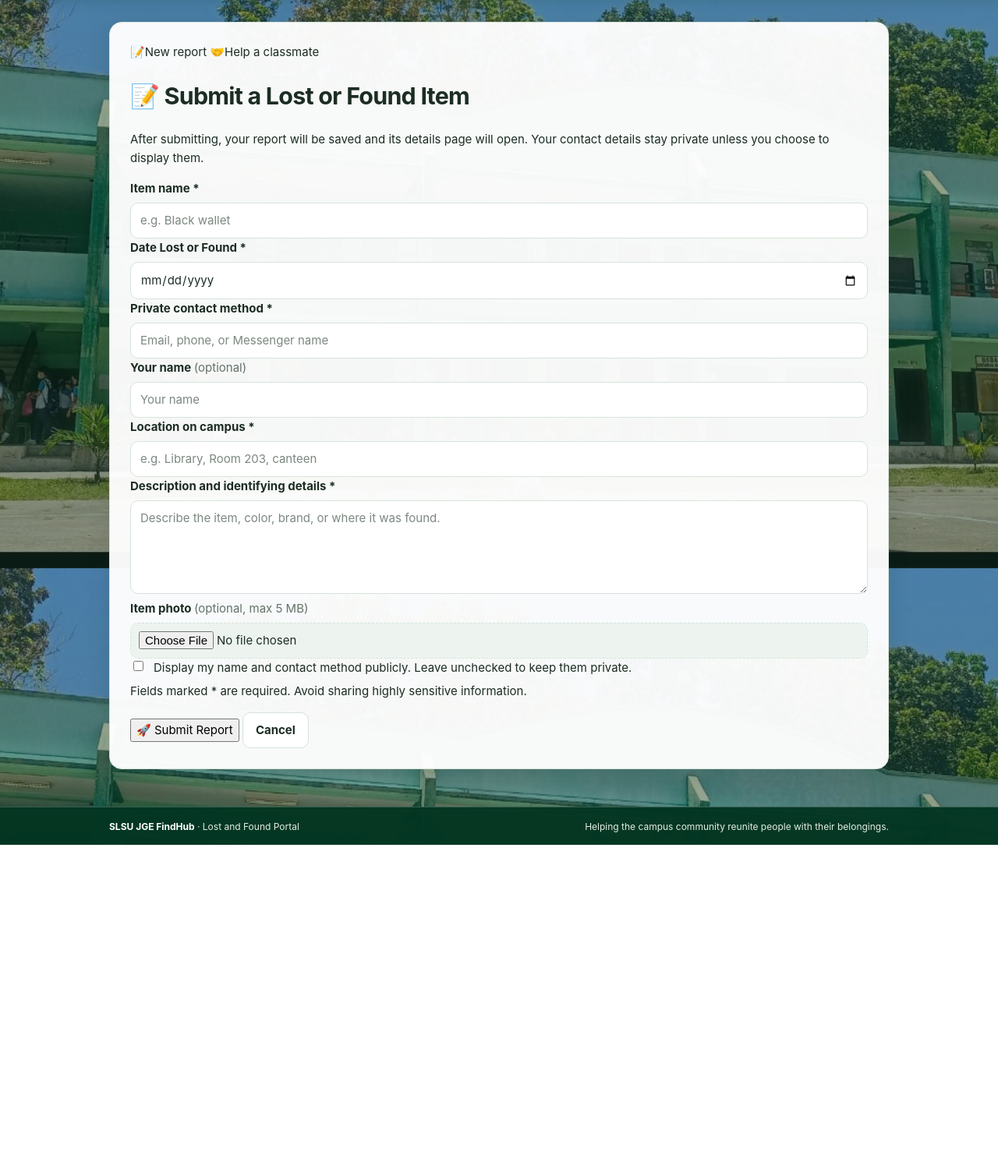
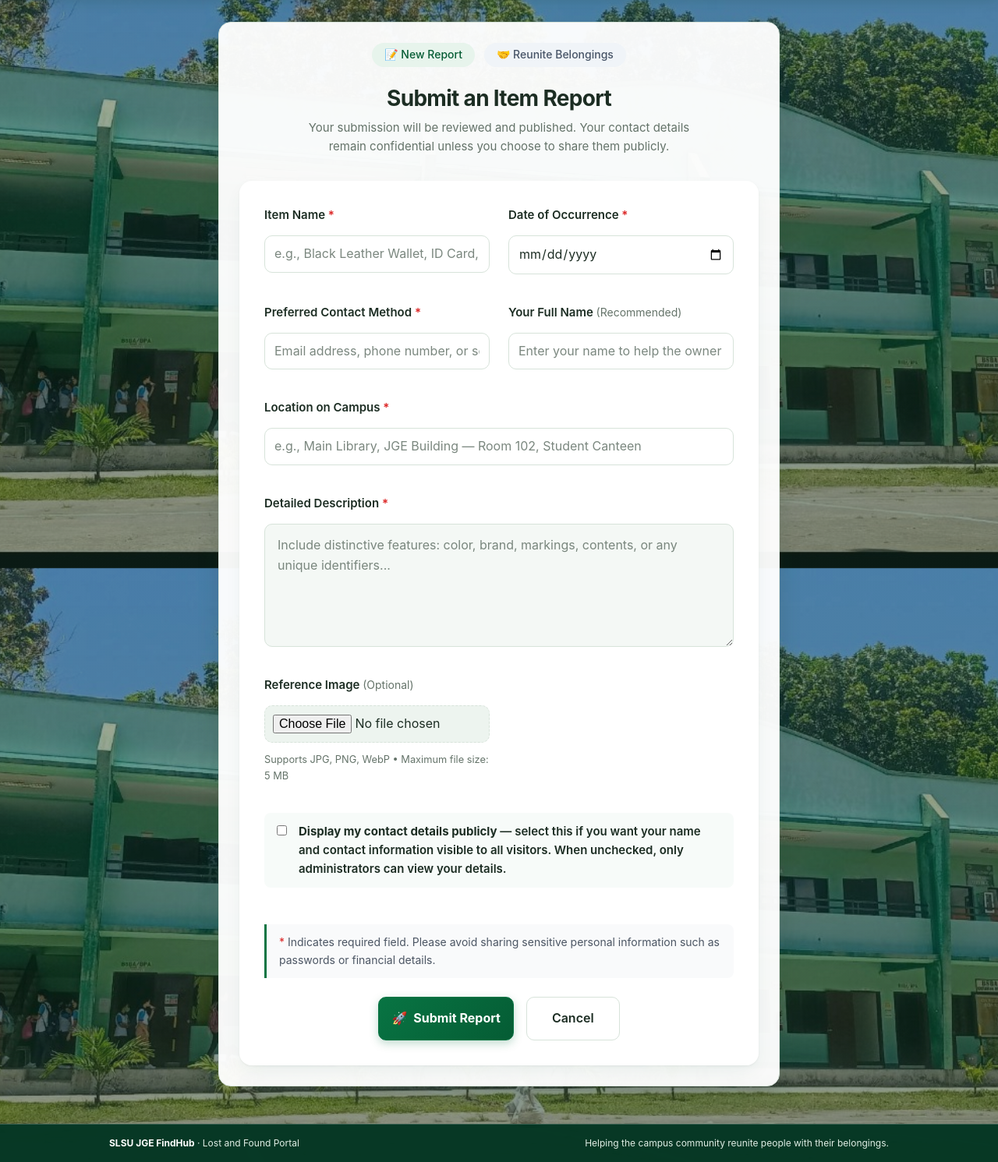
Before and after one commit to miahvillanueva28-spec/SLSU-JGE-FINDHUB., a Flask app: page /report/new in a window 1280 px wide. Shown: the part 71-1562 px from the top of the page at 78% size. Before the commit the page ends 1155 px from the top, so only its background shows below. Run offline with Flask 3, Linux system fonts and the light colour scheme; some libraries are stand-ins or nearby versions.

Commit message:
Update report_form.html

```diff
--- a/templates/report_form.html
+++ b/templates/report_form.html
@@ -1,148 +1,445 @@
 {% extends "base.html" %}
-{% block title %}Submit a Report | FindHub{% endblock %}
+{% block title %}Submit a Report | SLSU JGE FindHub{% endblock %}
 {% block content %}
-<section class="panel">
-  <div class="sticker-row">
-    <span class="sticker"><span>📝</span>New report</span>
-    <span class="sticker"><span>🤝</span>Help a classmate</span>
+<section class="panel form-panel">
+  <div class="form-header">
+    <div class="form-badges">
+      <span class="badge primary">📝 New Report</span>
+      <span class="badge secondary">🤝 Reunite Belongings</span>
+    </div>
+    <h2 id="form-heading" class="form-title">Submit an Item Report</h2>
+    <p class="form-subtitle">
+      Your submission will be reviewed and published. Your contact details remain
+      confidential unless you choose to share them publicly.
+    </p>
   </div>
-  <h2 id="form-heading">📝 Submit a Lost or Found Item</h2>
-  <p class="help">
-    After submitting, your report will be saved and its details page
-    will open. Your contact details stay private unless you choose
-    to display them.
-  </p>
-  <form method="POST" enctype="multipart/form-data">
-    <!-- Hidden Report Type Field - auto-set from URL -->
+
+  <form method="POST" enctype="multipart/form-data" class="form-container">
+    <!-- Hidden Report Type Field -->
     <input type="hidden" id="report_type" name="report_type" value="{{ request.args.get('type', '') }}">
 
     <div class="form-grid">
       <!-- Item Name -->
-      <div>
-        <label for="item_name">Item name *</label>
+      <div class="form-group">
+        <label for="item_name">Item Name <span class="required">*</span></label>
         <input
           id="item_name"
           name="item_name"
+          type="text"
           maxlength="120"
           required
-          placeholder="e.g. Black wallet"
+          placeholder="e.g., Black Leather Wallet, ID Card, Blue Backpack"
+          class="form-input"
         >
       </div>
-      <!-- Date -->
-      <div>
+
+      <!-- Incident Date -->
+      <div class="form-group">
         <label for="incident_date" id="incident-date-label">
-          Date Lost or Found *
+          Date of Occurrence <span class="required">*</span>
         </label>
         <input
           id="incident_date"
+          name="incident_date"
           type="date"
-          name="incident_date"
           max="{{ today.isoformat() }}"
           required
+          class="form-input"
         >
       </div>
-      <!-- Contact -->
-      <div>
-        <label for="contact">Private contact method *</label>
+
+      <!-- Your Contact Details -->
+      <div class="form-group">
+        <label for="contact">Preferred Contact Method <span class="required">*</span></label>
         <input
           id="contact"
           name="contact"
+          type="text"
           maxlength="180"
           required
-          placeholder="Email, phone, or Messenger name"
+          placeholder="Email address, phone number, or social media handle"
+          class="form-input"
         >
       </div>
-      <!-- Your Name (optional) -->
-      <div>
-        <label for="contact_name">Your name <span style="font-weight:normal;color:var(--muted);">(optional)</span></label>
+
+      <!-- Your Full Name -->
+      <div class="form-group">
+        <label for="contact_name">Your Full Name <span class="optional">(Recommended)</span></label>
         <input
           id="contact_name"
           name="contact_name"
+          type="text"
           maxlength="120"
-          placeholder="Your name"
+          placeholder="Enter your name to help the owner identify you"
+          class="form-input"
         >
       </div>
-      <!-- Location (full width) -->
-      <div class="full">
-        <label for="location">Location on campus *</label>
+
+      <!-- Location -->
+      <div class="form-group full-width">
+        <label for="location">Location on Campus <span class="required">*</span></label>
         <input
           id="location"
           name="location"
+          type="text"
           maxlength="180"
           required
-          placeholder="e.g. Library, Room 203, canteen"
+          placeholder="e.g., Main Library, JGE Building — Room 102, Student Canteen"
+          class="form-input"
         >
       </div>
-      <!-- Description (full width) -->
-      <div class="full">
-        <label for="description">Description and identifying details *</label>
+
+      <!-- Description -->
+      <div class="form-group full-width">
+        <label for="description">Detailed Description <span class="required">*</span></label>
         <textarea
           id="description"
           name="description"
           maxlength="3000"
           required
-          placeholder="Describe the item, color, brand, or where it was found."
+          rows="5"
+          placeholder="Include distinctive features: color, brand, markings, contents, or any unique identifiers..."
+          class="form-textarea"
         ></textarea>
       </div>
+
       <!-- Photo Upload -->
-      <div>
-        <label for="photo">Item photo <span style="font-weight:normal;color:var(--muted);">(optional, max 5 MB)</span></label>
+      <div class="form-group">
+        <label for="photo">Reference Image <span class="optional">(Optional)</span></label>
         <input
           id="photo"
+          name="photo"
           type="file"
-          name="photo"
           accept=".jpg,.jpeg,.png,.webp,image/jpeg,image/png,image/webp"
+          class="form-input file-input"
         >
+        <p class="input-hint">Supports JPG, PNG, WebP • Maximum file size: 5 MB</p>
       </div>
-      <!-- Public Contact Checkbox (full width) -->
-      <div class="full">
-        <label style="display:flex;gap:10px;align-items:flex-start;font-weight:normal">
+
+      <!-- Public Contact Toggle -->
+      <div class="form-group full-width">
+        <label class="checkbox-label">
           <input
             type="checkbox"
             name="contact_public"
             value="yes"
-            style="width:auto;margin-top:3px"
+            class="checkbox-input"
           >
-          <span>
-            Display my name and contact method publicly. Leave unchecked
-            to keep them private.
+          <span class="checkbox-text">
+            <strong>Display my contact details publicly</strong> — select this if you want
+            your name and contact information visible to all visitors. When unchecked,
+            only administrators can view your details.
           </span>
         </label>
       </div>
     </div>
-    <p class="help">
-      Fields marked * are required. Avoid sharing highly sensitive information.
+
+    <p class="form-note">
+      <span class="required">*</span> Indicates required field. Please avoid sharing sensitive
+      personal information such as passwords or financial details.
     </p>
-    <div class="card-actions">
-      <button type="submit" id="submit-btn">🚀 Submit Report</button>
-      <a class="button secondary" href="{{ url_for('home') }}">Cancel</a>
+
+    <div class="form-actions">
+      <button type="submit" id="submit-btn" class="btn primary btn-lg">
+        <span class="btn-icon">🚀</span>
+        <span id="btn-text">Submit Report</span>
+      </button>
+      <a href="{{ url_for('home') }}" class="btn secondary btn-lg">Cancel</a>
     </div>
   </form>
 </section>
+
+<style>
+/* Professional Form Styling & Transitions */
+.form-panel {
+  max-width: 720px;
+  margin: 0 auto;
+  animation: fadeSlideIn 0.4s ease-out;
+}
+
+@keyframes fadeSlideIn {
+  from {
+    opacity: 0;
+    transform: translateY(12px);
+  }
+  to {
+    opacity: 1;
+    transform: translateY(0);
+  }
+}
+
+.form-header {
+  text-align: center;
+  margin-bottom: 2rem;
+}
+
+.form-badges {
+  display: flex;
+  gap: 0.75rem;
+  justify-content: center;
+  margin-bottom: 1rem;
+  flex-wrap: wrap;
+}
+
+.badge {
+  padding: 0.4rem 1rem;
+  border-radius: 20px;
+  font-size: 0.875rem;
+  font-weight: 500;
+  transition: all 0.3s ease;
+}
+
+.badge.primary {
+  background: var(--primary-soft);
+  color: var(--primary-dark);
+}
+
+.badge.secondary {
+  background: #f0f4f8;
+  color: #475467;
+}
+
+.form-title {
+  font-size: 1.75rem;
+  font-weight: 700;
+  margin-bottom: 0.5rem;
+  color: var(--text);
+  transition: all 0.3s ease;
+}
+
+.form-subtitle {
+  color: var(--muted, #6b7280);
+  max-width: 540px;
+  margin: 0 auto;
+  line-height: 1.6;
+}
+
+.form-container {
+  background: var(--surface);
+  padding: 2rem;
+  border-radius: 16px;
+  box-shadow: 0 1px 3px rgba(0,0,0,0.05), 0 10px 25px -5px rgba(7, 92, 59, 0.08);
+  transition: box-shadow 0.3s ease;
+}
+
+.form-container:hover {
+  box-shadow: 0 1px 3px rgba(0,0,0,0.05), 0 15px 30px -5px rgba(7, 92, 59, 0.12);
+}
+
+.form-grid {
+  display: grid;
+  grid-template-columns: repeat(2, 1fr);
+  gap: 1.25rem 1.5rem;
+}
+
+.form-group {
+  display: flex;
+  flex-direction: column;
+  gap: 0.5rem;
+}
+
+.form-group.full-width {
+  grid-column: 1 / -1;
+}
+
+.form-group label {
+  font-weight: 600;
+  font-size: 0.9375rem;
+  color: var(--text);
+}
+
+.required {
+  color: #dc2626;
+}
+
+.optional {
+  color: var(--muted, #6b7280);
+  font-weight: normal;
+  font-size: 0.875rem;
+}
+
+.form-input,
+.form-textarea {
+  padding: 0.875rem 1rem;
+  border: 1.5px solid var(--border, #e5e7eb);
+  border-radius: 10px;
+  font-size: 1rem;
+  background: var(--page, #ffffff);
+  color: var(--text);
+  transition: all 0.3s ease;
+  font-family: inherit;
+}
+
+.form-input:focus,
+.form-textarea:focus {
+  outline: none;
+  border-color: var(--primary);
+  box-shadow: 0 0 0 3px rgba(8, 116, 67, 0.15);
+  transform: translateY(-1px);
+}
+
+.form-input::placeholder,
+.form-textarea::placeholder {
+  color: var(--muted, #9ca3af);
+}
+
+.file-input {
+  padding: 0.75rem 1rem;
+  cursor: pointer;
+}
+
+.input-hint {
+  margin: 0.3rem 0 0;
+  font-size: 0.8rem;
+  color: var(--muted, #6b7280);
+}
+
+.form-textarea {
+  resize: vertical;
+  min-height: 100px;
+}
+
+.checkbox-label {
+  display: flex;
+  gap: 0.75rem;
+  align-items: flex-start;
+  cursor: pointer;
+  font-weight: normal;
+  padding: 0.75rem;
+  border-radius: 8px;
+  background: rgba(8, 116, 67, 0.03);
+  transition: background 0.3s ease;
+}
+
+.checkbox-label:hover {
+  background: rgba(8, 116, 67, 0.06);
+}
+
+.checkbox-input {
+  margin-top: 0.25rem;
+  width: auto;
+  cursor: pointer;
+  accent-color: var(--primary);
+}
+
+.checkbox-text {
+  font-size: 0.9375rem;
+  line-height: 1.6;
+  color: var(--text);
+}
+
+.form-note {
+  margin: 1.5rem 0;
+  padding: 0.75rem 1rem;
+  background: #f9fafb;
+  border-left: 3px solid var(--primary);
+  border-radius: 0 8px 8px 0;
+  font-size: 0.875rem;
+  color: #4b5563;
+}
+
+.form-actions {
+  display: flex;
+  gap: 1rem;
+  justify-content: center;
+  margin-top: 1rem;
+  flex-wrap: wrap;
+}
+
+.btn {
+  padding: 0.875rem 2rem;
+  border-radius: 10px;
+  font-size: 1rem;
+  font-weight: 600;
+  border: none;
+  cursor: pointer;
+  transition: all 0.3s ease;
+  text-decoration: none;
+  display: inline-flex;
+  align-items: center;
+  gap: 0.5rem;
+}
+
+.btn:hover {
+  transform: translateY(-2px);
+}
+
+.btn:active {
+  transform: translateY(0);
+}
+
+.btn.primary {
+  background: linear-gradient(135deg, var(--primary) 0%, var(--primary-dark) 100%);
+  color: white;
+  box-shadow: 0 4px 12px rgba(8, 116, 67, 0.25);
+}
+
+.btn.primary:hover {
+  box-shadow: 0 6px 20px rgba(8, 116, 67, 0.35);
+}
+
+.btn.secondary {
+  background: transparent;
+  border: 1.5px solid var(--border);
+  color: var(--text);
+}
+
+.btn.secondary:hover {
+  border-color: var(--muted);
+  background: rgba(0,0,0,0.02);
+}
+
+/* Responsive */
+@media (max-width: 640px) {
+  .form-grid {
+    grid-template-columns: 1fr;
+  }
+  .form-container {
+    padding: 1.5rem 1rem;
+  }
+  .form-actions {
+    flex-direction: column;
+  }
+  .btn {
+    width: 100%;
+    justify-content: center;
+  }
+}
+</style>
+
 <script>
 document.addEventListener("DOMContentLoaded", function () {
   const reportType = document.getElementById("report_type").value;
   const dateLabel = document.getElementById("incident-date-label");
-  const formHeading = document.getElementById("form-heading");
+  const formTitle = document.querySelector(".form-title");
+  const btnText = document.getElementById("btn-text");
   const submitBtn = document.getElementById("submit-btn");
 
-  // Update labels based on auto-detected type
+  // Smooth transition for dynamic text
+  const fadeUpdate = (element, newText) => {
+    element.style.opacity = "0";
+    setTimeout(() => {
+      element.innerHTML = newText;
+      element.style.opacity = "1";
+    }, 150);
+  };
+
   if (reportType === "Lost") {
-    dateLabel.textContent = "Date Lost *";
-    formHeading.innerHTML = "🔎 Report a Lost Item";
-    submitBtn.innerHTML = "🔎 Submit Lost Report";
+    fadeUpdate(dateLabel, "Date Item Was Lost <span class='required'>*</span>");
+    fadeUpdate(formTitle, "🔎 Report a Lost Item");
+    fadeUpdate(btnText, "Submit Lost Report");
   } else if (reportType === "Found") {
-    dateLabel.textContent = "Date Found *";
-    formHeading.innerHTML = "✨ Report a Found Item";
-    submitBtn.innerHTML = "✨ Submit Found Report";
+    fadeUpdate(dateLabel, "Date Item Was Found <span class='required'>*</span>");
+    fadeUpdate(formTitle, "✨ Report a Found Item");
+    fadeUpdate(btnText, "Submit Found Report");
   }
 
-  // Fallback: if someone accesses without type, show a gentle reminder
   if (!reportType) {
-    const form = document.querySelector("form");
+    const form = document.querySelector(".form-container");
     form.addEventListener("submit", function (e) {
-      alert("Please go back and choose either 'Report Lost Item' or 'Report Found Item' from the homepage.");
       e.preventDefault();
+      alert("Please start from the homepage and select either 'Report Lost Item' or 'Report Found Item' to proceed.");
+      window.location.href = "{{ url_for('home') }}";
     });
   }
 });
```
